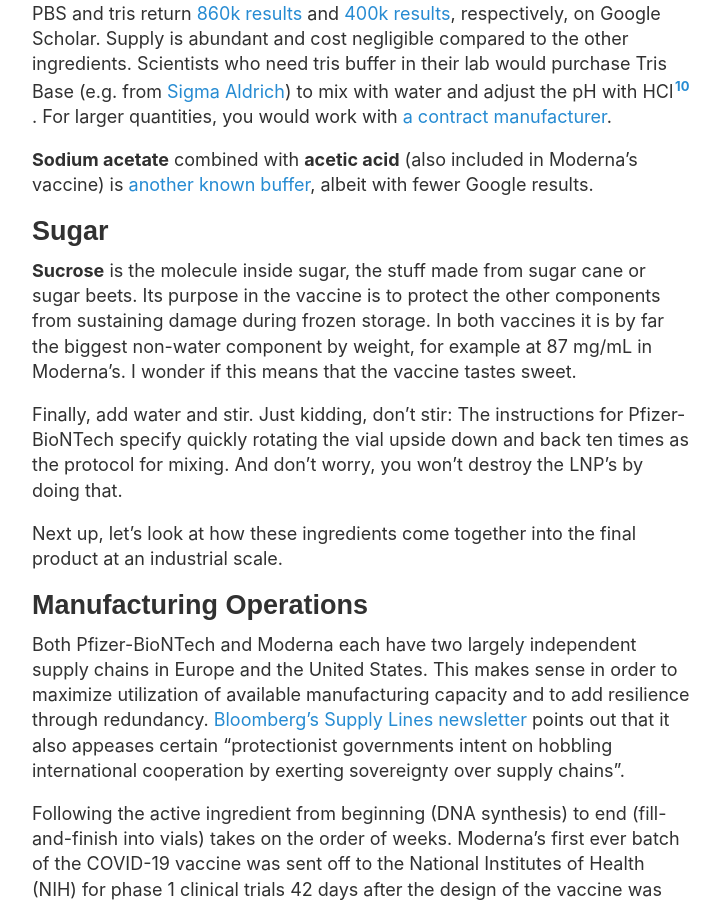
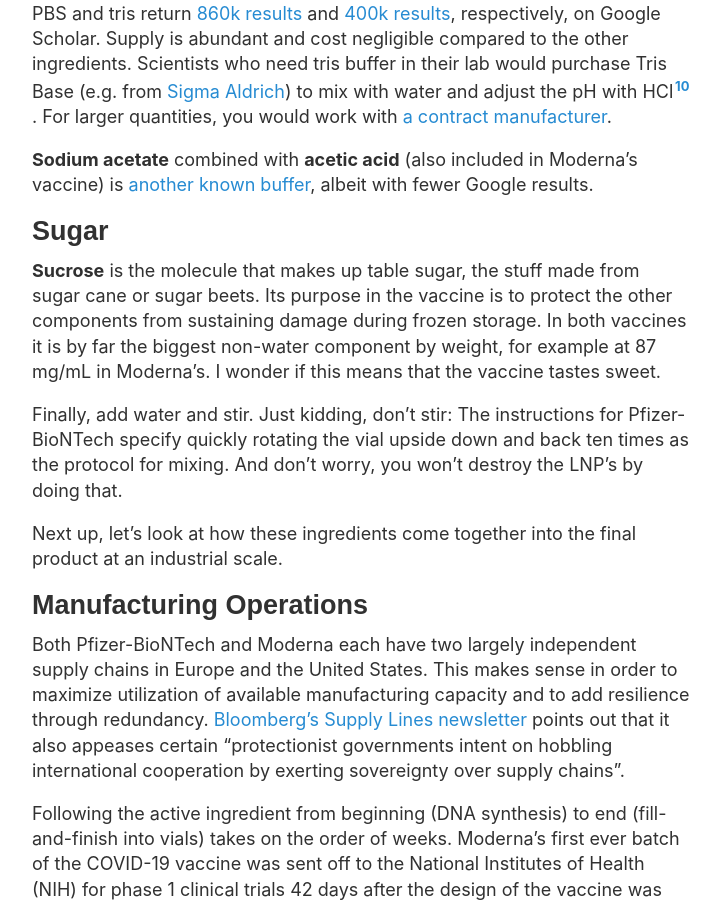
Before and after one commit to jonemo/blog.jonasneubert.com, a Jekyll site: the page built from _posts/2021-01-10-exploring-the-supply-chain-of-the-pfizer-biontech-and-moderna-covid-19-vaccines.md, in a window 1280 px wide and 900 px high, scrolled down 6847 px. Shown: the whole window, without its empty margins (70-790 px from the left). Built offline with Jekyll 4.4.1, drawn with Linux system fonts in a browser that asks for light colours; some of the changed text lies outside the part shown.

Commit message:
[post] supply chain: sucrose table sugar (Cameron Ferguson)

```diff
--- a/_posts/2021-01-10-exploring-the-supply-chain-of-the-pfizer-biontech-and-moderna-covid-19-vaccines.md
+++ b/_posts/2021-01-10-exploring-the-supply-chain-of-the-pfizer-biontech-and-moderna-covid-19-vaccines.md
@@ -301,7 +301,7 @@ PBS and tris return [860k results](https://scholar.google.com/scholar?hl=en&as_s
 
 ## Sugar
 
-**Sucrose** is the molecule inside sugar, the stuff made from sugar cane or sugar beets. Its purpose in the vaccine is to protect the other components from sustaining damage during frozen storage. In both vaccines it is by far the biggest non-water component by weight, for example at 87 mg/mL in Moderna’s. I wonder if this means that the vaccine tastes sweet.
+**Sucrose** is the molecule that makes up table sugar, the stuff made from sugar cane or sugar beets. Its purpose in the vaccine is to protect the other components from sustaining damage during frozen storage. In both vaccines it is by far the biggest non-water component by weight, for example at 87 mg/mL in Moderna’s. I wonder if this means that the vaccine tastes sweet.
 
 Finally, add water and stir. Just kidding, don’t stir: The instructions for Pfizer-BioNTech specify quickly rotating the vial upside down and back ten times as the protocol for mixing. And don’t worry, you won’t destroy the LNP’s by doing that.
 
```
Also changed, not shown: other parts of _posts/2021-01-10-exploring-the-supply-chain-of-the-pfizer-biontech-and-moderna-covid-19-vaccines.md (+1 -1 lines).
